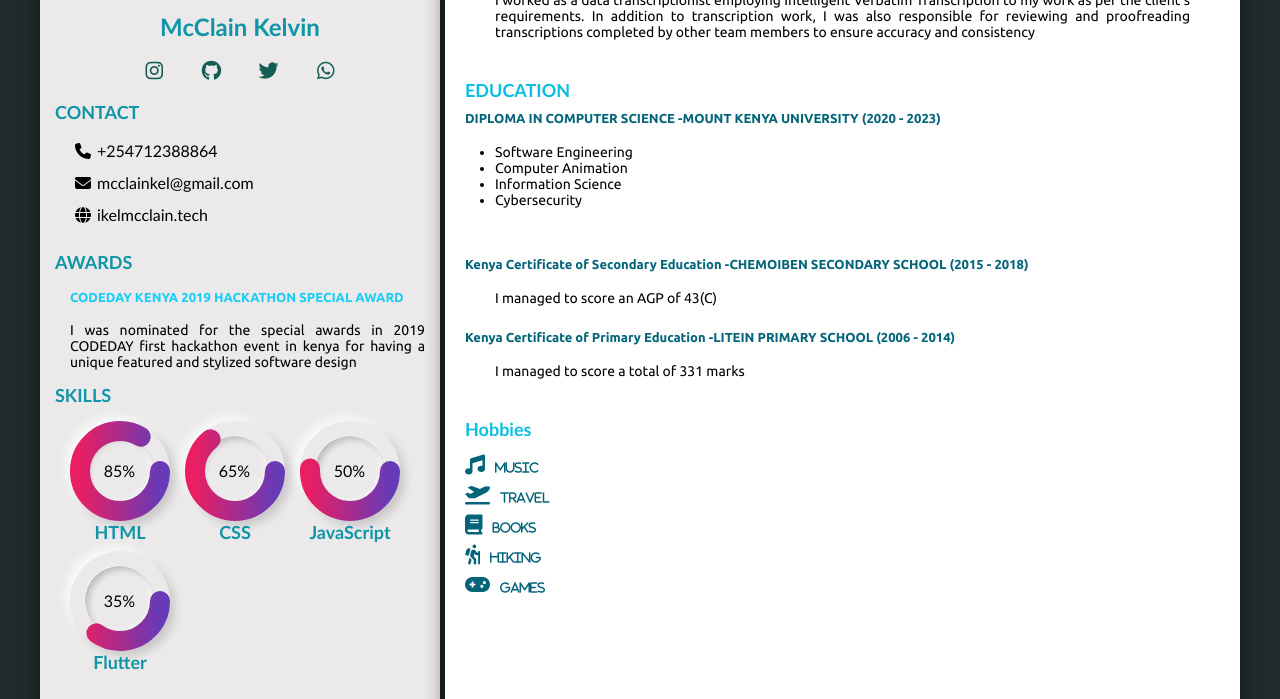
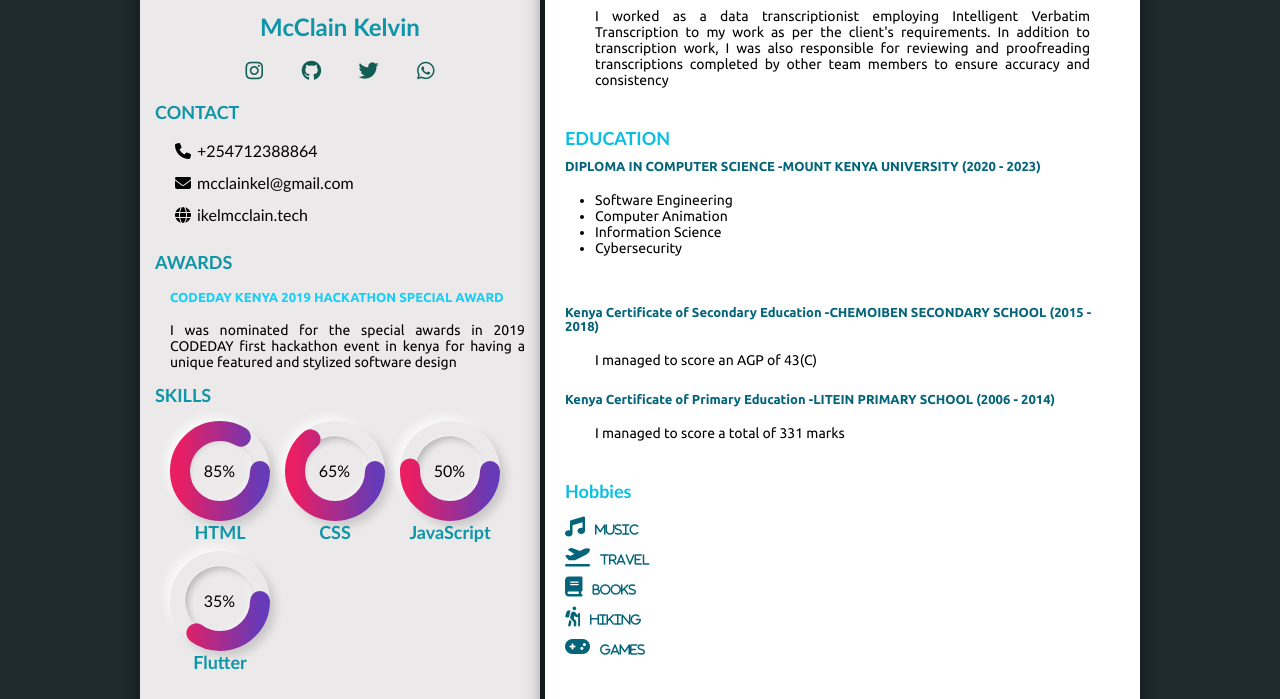
Before and after one commit to Kelmcclain/kelmcclain.github.io, a plain HTML site: page resume.html in a window 1280 px wide. Shown: the part 229-928 px from the top of the page. Drawn offline with Linux system fonts and the light colour scheme.

Commit message:
Update resume.css

```diff
--- a/css/resume.css
+++ b/css/resume.css
@@ -20,7 +20,8 @@ body {
 
 
 .resume-section {
-    max-width: 1200px;
+    max-width: 1000px;
+    max-height: 2000px;
     display: flex;
     justify-content: space-around;
 
@@ -36,7 +37,7 @@ body {
 .card {
     font-family: "Candara", sans-serif;
     width: 400px;
-    height: 1000px;
+    height: 2000px;
     overflow: hidden;
     background: rgb(235, 233, 233);
     color: black;
@@ -252,25 +253,10 @@ svg {
 }
 
 
-
-
-
-
-
-
-
-
-
-
-
-
-
-
-
 /* Content block in resume*/
 .content-block {
     font-family: "Candara", sans-serif;
-    height: 1000px;
+    height: 2000px;
     overflow: hidden;
     background: #ffffff;
     border-radius: 10px;
@@ -321,7 +307,7 @@ svg {
     display: flex;
     flex-direction: column;
     text-decoration: none;
-    padding: 10px 0 0 20px;
+    padding: 10px 0 20px 20px;
     font-size: 20px;
 }
 .hobby-icons i{
```
